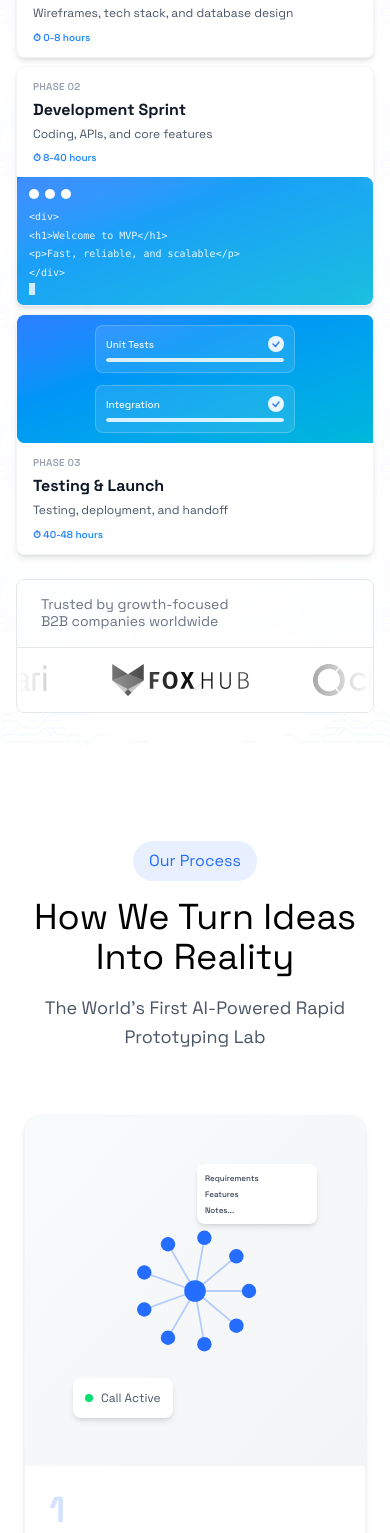
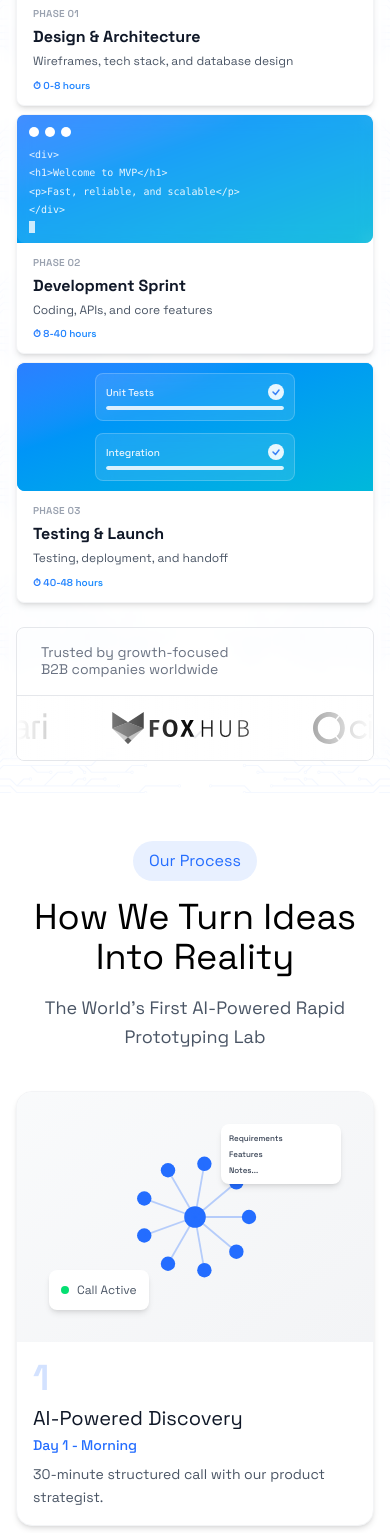
Before and after one commit to Shubham1997x/mvp, a Next.js app: page / in a window 390 px wide. Shown: the part 455-1988 px from the top of the page. Built offline with nearby package versions, Linux system fonts and the light colour scheme.

Commit message:
Refactor Hero and HowItWorks components: adjust padding and margin for improved layout consistency, enhance responsiveness with updated grid and flex properties, and streamline content structure for better visual clarity.

```diff
--- a/components/landing/Hero.tsx
+++ b/components/landing/Hero.tsx
@@ -387,7 +387,7 @@ export function Hero() {
   }, []);
 
   return (
-    <section className="relative min-h-screen lg:h-screen flex items-center overflow-hidden bg-white py-8 sm:py-12 md:py-16 lg:py-0">
+    <section className="relative min-h-screen lg:h-screen flex items-center overflow-hidden bg-white pt-20 pb-8 sm:pt-24 sm:pb-12 md:pt-28 md:pb-16 lg:py-0">
       <div
         className="absolute inset-0 pointer-events-none"
         style={{
@@ -412,7 +412,7 @@ export function Hero() {
       <div className="container mx-auto px-4 sm:px-6 lg:px-8 xl:px-6 relative z-10 backdrop-blur-sm rounded-lg w-full lg:h-full lg:flex lg:items-center">
         <div className="max-w-7xl mx-auto relative z-10 w-full">
           <div className="grid grid-cols-1 lg:grid-cols-2 gap-6 sm:gap-8 lg:gap-12 xl:gap-16 items-center mb-6 sm:mb-8 md:mb-12 lg:mb-0">
-            <div className="text-left">
+            <div className="text-left relative z-10">
               <motion.h1
                 initial={{ opacity: 0, y: 30 }}
                 animate={{ opacity: 1, y: 0 }}
@@ -487,29 +487,16 @@ export function Hero() {
                       animate={{ width: "100%" }}
                       transition={{ duration: 1, delay: index * 0.15 + 0.3 }}
                     />
-                    {isLeft ? (
-                      <>
-                        <InfographicSection
-                          item={item}
-                          index={index}
-                          stars={starPositions}
-                        />
-                        <PhaseContent item={item} index={index} isLeft={true} />
-                      </>
-                    ) : (
-                      <>
-                        <PhaseContent
-                          item={item}
-                          index={index}
-                          isLeft={false}
-                        />
-                        <InfographicSection
-                          item={item}
-                          index={index}
-                          stars={starPositions}
-                        />
-                      </>
-                    )}
+                    <div className={`order-1 ${isLeft ? "md:order-1" : "md:order-2"}`}>
+                      <InfographicSection
+                        item={item}
+                        index={index}
+                        stars={starPositions}
+                      />
+                    </div>
+                    <div className={`order-2 ${isLeft ? "md:order-2" : "md:order-1"}`}>
+                      <PhaseContent item={item} index={index} isLeft={isLeft} />
+                    </div>
                   </motion.div>
                 );
               })}
--- a/components/landing/HowItWorks.tsx
+++ b/components/landing/HowItWorks.tsx
@@ -22,10 +22,10 @@ export function HowItWorks() {
   ];
 
   return (
-    <section id="how-it-works" className="py-24 bg-white">
-      <div className="container mx-auto px-6">
+    <section id="how-it-works" className="py-12 sm:py-16 md:py-24 bg-white">
+      <div className="container mx-auto px-4 sm:px-6">
         <motion.div
-          className="text-center max-w-3xl mx-auto mb-16"
+          className="text-center max-w-3xl mx-auto mb-10 sm:mb-12 md:mb-16"
           initial={{ opacity: 0, y: 30 }}
           whileInView={{ opacity: 1, y: 0 }}
           viewport={{ once: true, margin: "100px", amount: 0.3 }}
@@ -60,7 +60,7 @@ export function HowItWorks() {
           </motion.p>
         </motion.div>
 
-        <div className="grid grid-cols-1 md:grid-cols-3 gap-8 max-w-6xl mx-auto items-stretch">
+        <div className="grid grid-cols-1 md:grid-cols-3 gap-6 sm:gap-8 max-w-6xl mx-auto items-stretch">
           {steps.map((step, index) => (
             <motion.div
               key={`step-${index}`}
@@ -76,7 +76,7 @@ export function HowItWorks() {
                 className="relative bg-white rounded-2xl shadow-md hover:shadow-xl transition-shadow duration-300 border border-gray-100 overflow-hidden flex flex-col h-full w-full"
               >
                 {/* Infographic Section - 70% (Top) */}
-                <div className="relative bg-linear-to-br from-gray-50 to-gray-100 flex items-center justify-center p-8 h-[350px] w-full">
+                <div className="relative bg-linear-to-br from-gray-50 to-gray-100 flex items-center justify-center p-4 sm:p-6 md:p-8 h-[250px] sm:h-[300px] md:h-[350px] w-full">
                   {index === 0 && (
                     <div className="w-full h-full relative flex items-center justify-center">
                       {/* AI Discovery Infographic */}
@@ -367,7 +367,7 @@ export function HowItWorks() {
                 </div>
 
                 {/* Text Section - 30% (Bottom) */}
-                <div className="p-6 flex flex-col justify-center w-full min-h-[150px]">
+                <div className="p-4 sm:p-5 md:p-6 flex flex-col justify-center w-full min-h-[120px] sm:min-h-[140px] md:min-h-[150px]">
                   <div className="text-4xl lg:text-5xl text-primary-cta/20 font-bold mb-2">
                     {index + 1}
                   </div>
@@ -389,7 +389,7 @@ export function HowItWorks() {
         </div>
 
         <motion.div
-          className="text-center mt-16"
+          className="text-center mt-10 sm:mt-12 md:mt-16"
           initial={{ opacity: 0, y: 30 }}
           whileInView={{ opacity: 1, y: 0 }}
           viewport={{ once: true, margin: "100px", amount: 0.3 }}
```
